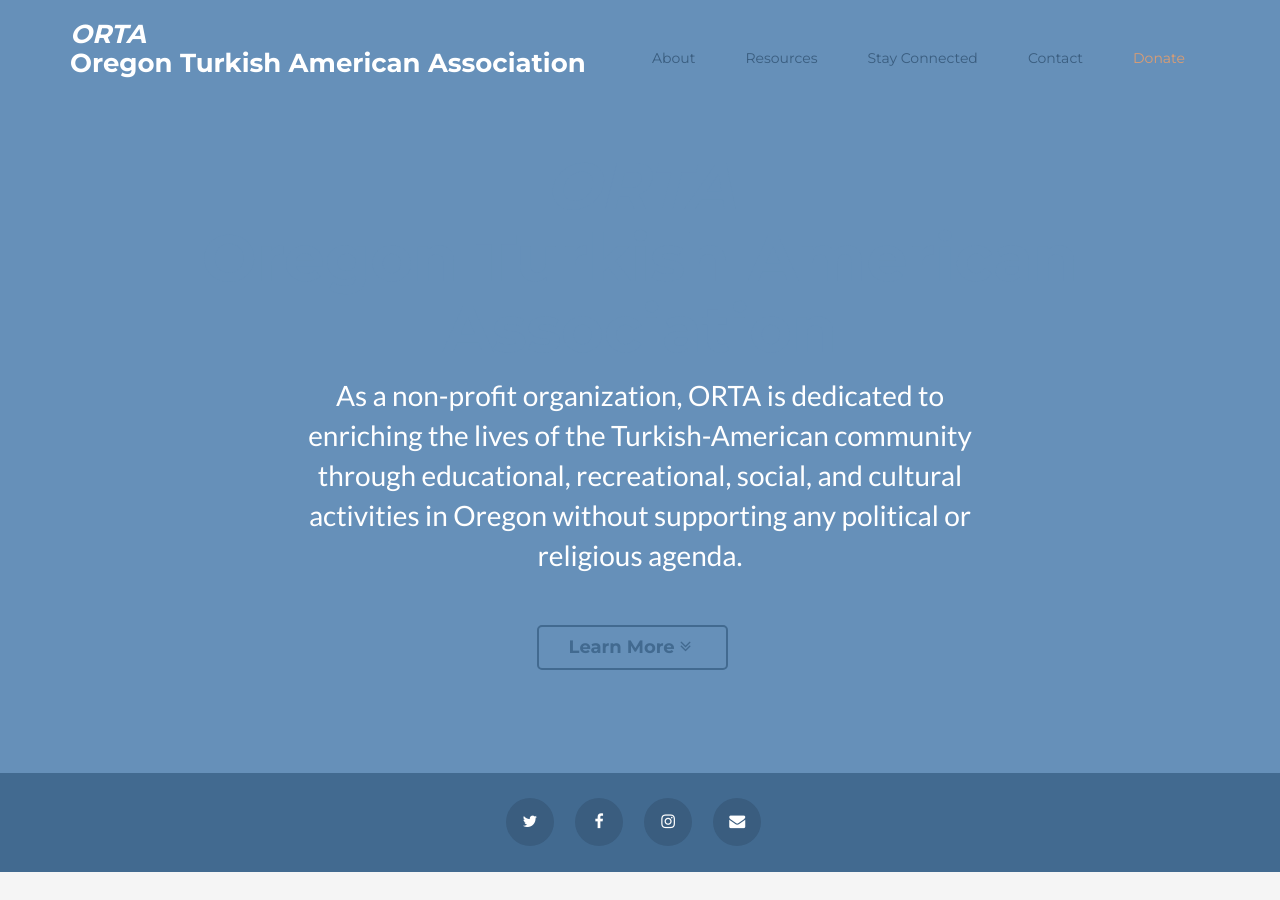
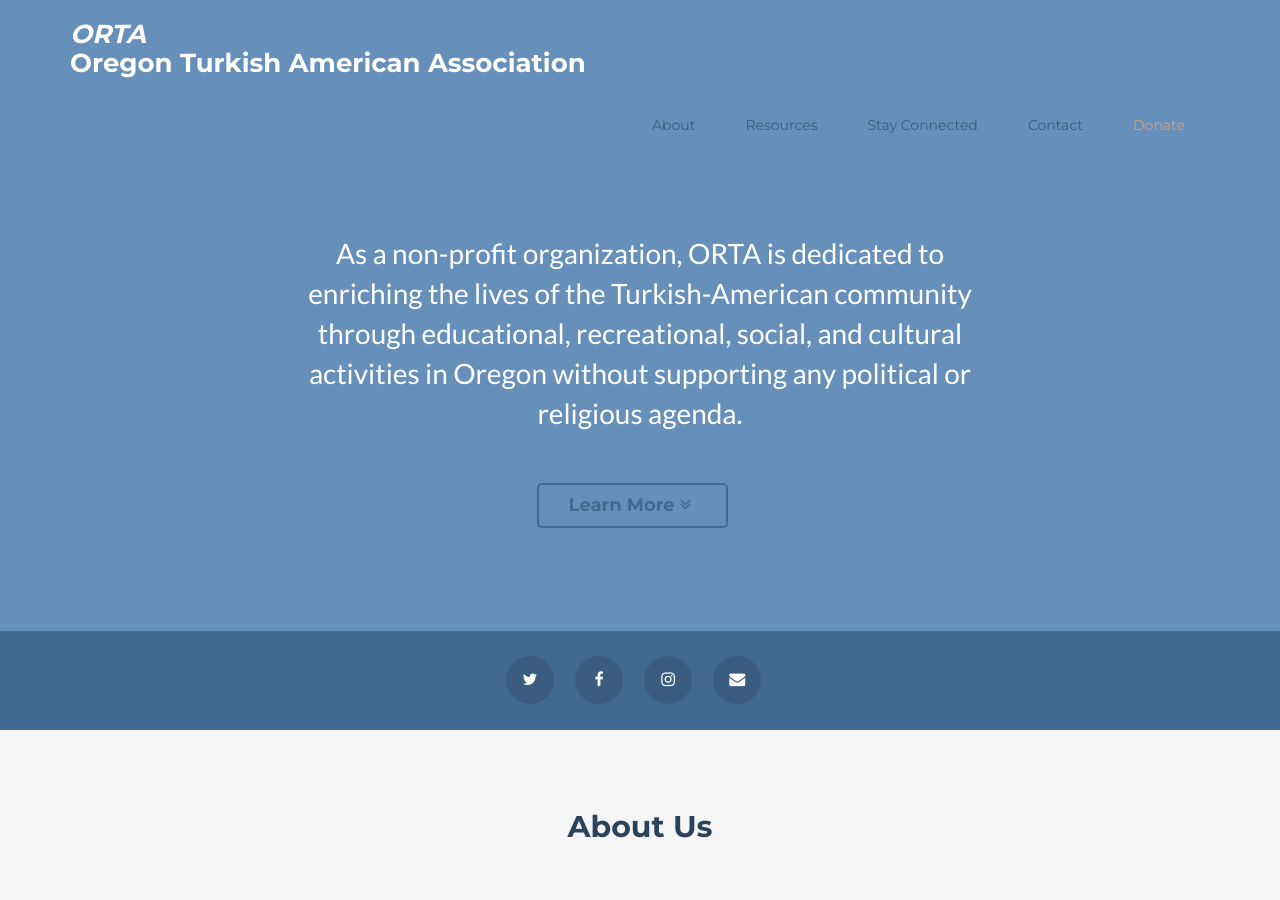
Before and after one commit to ortapdx/ortapdx.github.io, a Jekyll site: the page built from index.html, in a window 1280 px wide and 900 px high. Built offline with Jekyll 4.4.1, drawn with Linux system fonts in a browser that asks for light colours; nearby versions of some CDN libraries; comment, search, counter and statistics services are not loaded.

Commit message:
Update index.html

```diff
--- a/index.html
+++ b/index.html
@@ -4,7 +4,7 @@ layout: default
 <!-- ******HEADER****** -->
 <header id="header" class="header">
   <div class="container">
-    <h1 class="logo pull-left">
+    <h1 class="logo">
       <a href="/">
         <span class="logo-title">{{ site.org_name }}</span>
       </a>
@@ -37,7 +37,7 @@ layout: default
 <!-- ******PROMO****** -->
 <section id="promo" class="promo section offset-header">
   <div class="container text-center">
-    <h3 class="title"><span>{{ site.org_name }}</span></h3>
+    <h3><span>{{ site.org_name }}</span></h3>
     <p class="intro">{{ site.org_summary }}</p>
     <div class="btns">
       <!--a class="btn btn-cta-secondary" href="#" target="_blank">Demo</a-->
```
